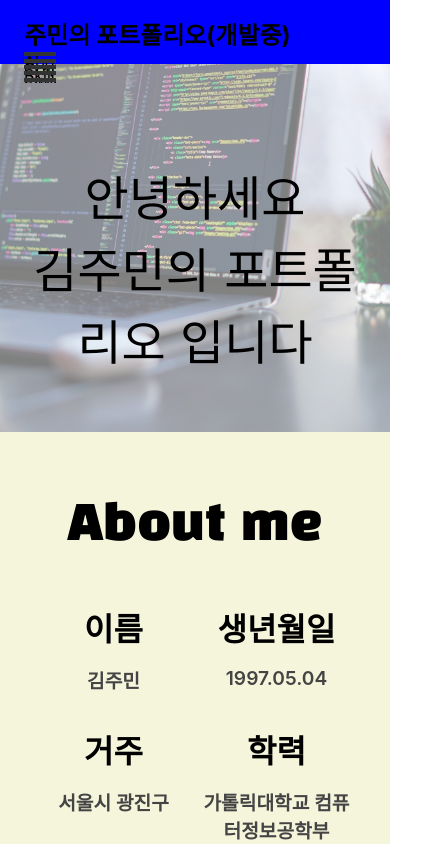
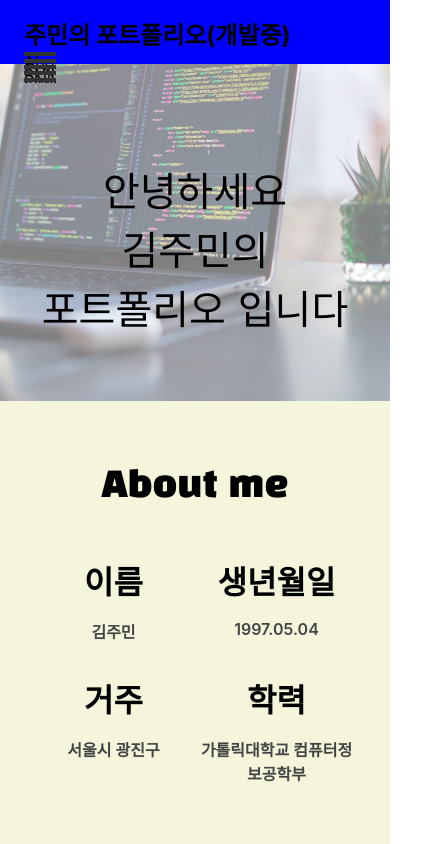
Before and after one commit to kjm541006/portfolio, a Next.js app: page / in a window 390 px wide. Shown: the top 844 px of the page, 423 px wide, since content can reach past the window. Built offline with nearby package versions, Linux system fonts and the light colour scheme.

Commit message:
반응형 폰트 수정

```diff
--- a/components/AboutMe.module.css
+++ b/components/AboutMe.module.css
@@ -73,3 +73,27 @@
   padding: 4rem 2rem;
   margin: 0 auto;
 }
+
+@media all and (max-width: 1023px) {
+  .aboutme_title_text,
+  .contact_title_text {
+    text-align: center;
+    font-size: 2.2rem;
+    font-weight: 400;
+    font-family: "Black Han Sans", sans-serif;
+  }
+
+  .aboutme_info_name_content,
+  .aboutme_info_birth_content,
+  .aboutme_info_loc_content,
+  .aboutme_info_edu_content,
+  .contact_info_phone_content,
+  .contact_info_email_content {
+    font-size: 1rem;
+  }
+
+  .contact_info_phone_content,
+  .contact_info_email_content {
+    font-size: 1rem;
+  }
+}
--- a/components/Header.js
+++ b/components/Header.js
@@ -87,8 +87,9 @@ const Header = () => {
       <div className={styles.header_main}>
         <div className={styles.header_main_content}>
           <div className={styles.header_main_title}>
-            <div>안녕하세요</div>
-            <div>김주민의 포트폴리오 입니다</div>
+            안녕하세요
+            <br />
+            김주민의 포트폴리오 입니다
           </div>
         </div>
       </div>
--- a/components/Header.module.css
+++ b/components/Header.module.css
@@ -1,9 +1,10 @@
 .header {
-  height: 27rem;
-  margin-top: 1rem;
+  /* height: 27rem; */
+  /* margin-top: 1rem; */
   margin: 0 auto;
   position: relative;
-  min-height: 350px;
+  /* min-height: 350px; */
+  min-width: none;
 }
 
 .header_img {
@@ -19,7 +20,7 @@
 
 .navbar {
   position: fixed;
-  top: 0;
+  /* top: 0; */
   right: 0;
   left: 0;
   background-color: transparent;
@@ -70,8 +71,6 @@
 }
 
 .header_main_title {
-  /* font-family: "Gasoek One", sans-serif; */
-  /* font-family: "Noto Sans KR", sans-serif; */
   font-family: "Black Han Sans", sans-serif;
   font-size: 4rem;
 }
@@ -97,6 +96,11 @@
 
 /* phone tablet ~1023px */
 @media all and (max-width: 1023px) {
+  .header_main_title {
+    font-size: 2.5rem;
+    word-break: keep-all;
+  }
+
   .navbar {
     background-color: blue;
   }
@@ -108,8 +112,4 @@
   .menu_active {
     display: flex;
   }
-
-  .header_main_title {
-    font-size: 3rem;
-  }
 }
--- a/components/Projects.js
+++ b/components/Projects.js
@@ -22,7 +22,7 @@ const Projects = () => {
                 <div className={styles.projects_info_detail_title}>
                   <b>개발배경</b>
                 </div>
-                <div className={styles.projects_info_detail_content}>
+                <div className={`${styles.projects_info_detail_content} ${styles.break_word}`}>
                   취업준비생의 입장에서 만든 취업준비생들을 위한 <span className={styles.red}>취업활동에 도움을 주는 웹사이트</span>입니다.
                   취업 준비 시 필요한 정보와 같은 직무 희망자들 간의 정보 공유 및 스터디 등 정보공유를 하며 취업에 도움이 되는 활동을 할 수
                   있도록 개발하였습니다.
@@ -32,7 +32,7 @@ const Projects = () => {
                 <div className={styles.projects_info_detail_title}>
                   <b>배운점</b>
                 </div>
-                <div className={styles.projects_info_detail_content}>
+                <div className={`${styles.projects_info_detail_content} ${styles.break_word}`}>
                   프론트엔드, 백엔드, 데이터베이스 등 여러가지 기술을 활용해{" "}
                   <span className={styles.red}>전체적인 개발과정을 경험하는 좋은 계기</span>가 되었고 팀프로젝트를 진행하면서{" "}
                   <span className={styles.red}>협업 능력</span>을 키울 수 있었습니다. 또한, 새로운 기술을 배우고 적용하는 과정에서 마주치는
@@ -48,7 +48,7 @@ const Projects = () => {
                 <div className={styles.projects_info_detail_title}>
                   URL :{" "}
                   <a
-                    className={styles.projects_info_detail_content}
+                    className={`${styles.projects_info_detail_content} ${styles.break_word}`}
                     href="http://43.202.98.45:8090/"
                     target="_blank"
                     rel="noopener noreferrer"
--- a/components/Projects.module.css
+++ b/components/Projects.module.css
@@ -70,4 +70,8 @@
 
 a.projects_info_detail_content {
   text-decoration: underline;
+  display: block;
+  overflow: hidden;
+  text-overflow: ellipsis;
+  white-space: nowrap;
 }
--- a/components/Skills.module.css
+++ b/components/Skills.module.css
@@ -64,12 +64,12 @@
   .skills_info_backend,
   .skills_info_others {
     background-color: #fff;
-    padding: 2rem 3rem;
+    padding: 2rem 0;
     border-radius: 1rem;
     margin-bottom: 2rem;
     box-shadow: 1rem 1rem 1rem 0 rgba(68, 68, 68, 0.2);
     text-align: center;
-    width: 50%;
+    width: 60%;
     min-width: 300px;
   }
 
--- a/styles/globals.css
+++ b/styles/globals.css
@@ -4,6 +4,10 @@ body {
   margin: 0;
   font-family: -apple-system, BlinkMacSystemFont, Segoe UI, Roboto, Oxygen, Ubuntu, Cantarell, Fira Sans, Droid Sans, Helvetica Neue,
     sans-serif;
+}
+
+html {
+  scroll-behavior: smooth;
 }
 
 body {
@@ -18,7 +22,3 @@ a {
 * {
   box-sizing: border-box;
 }
-
-html {
-  scroll-behavior: smooth;
-}
```
Also changed, not shown: styles/Home.module.css (+3 -11 lines).
